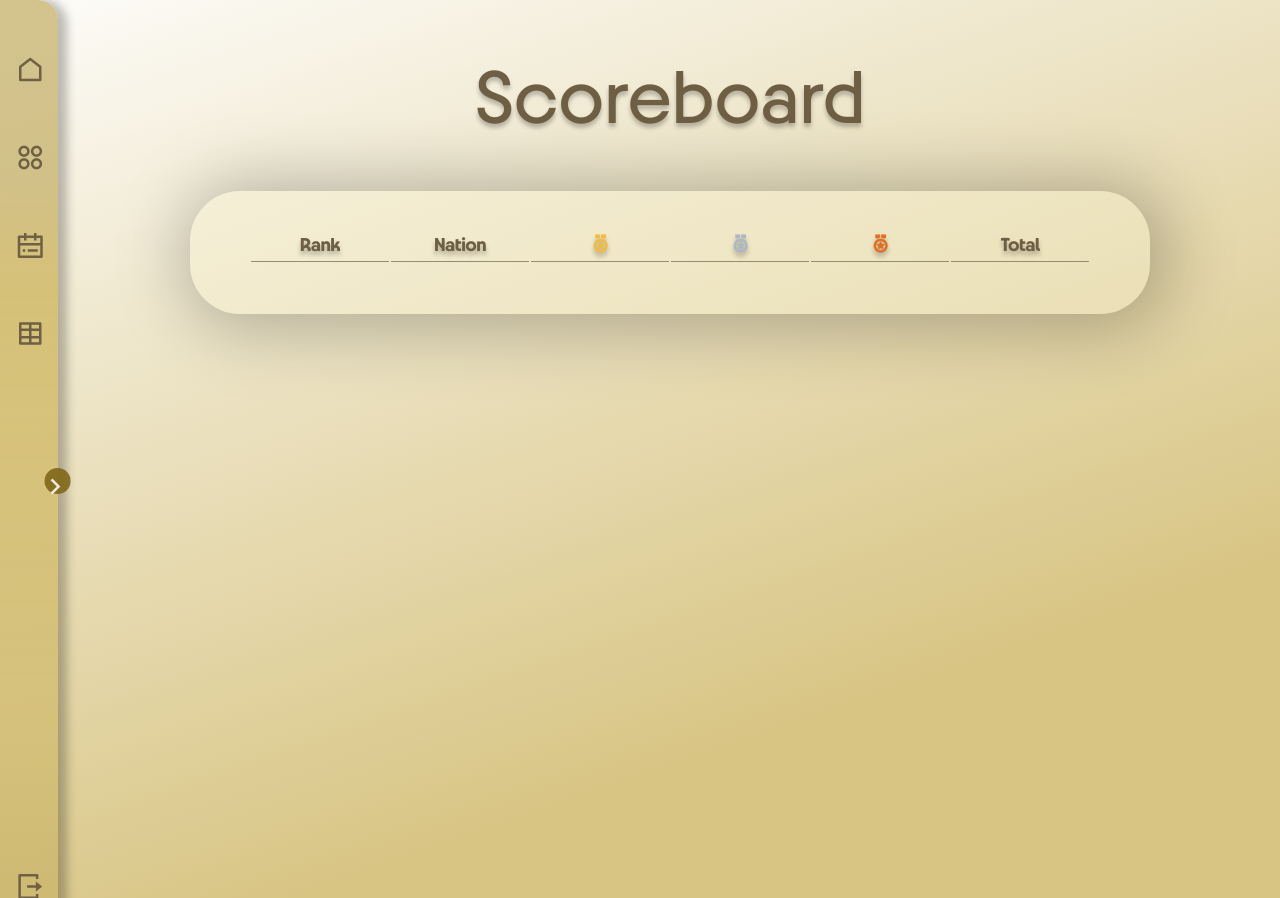
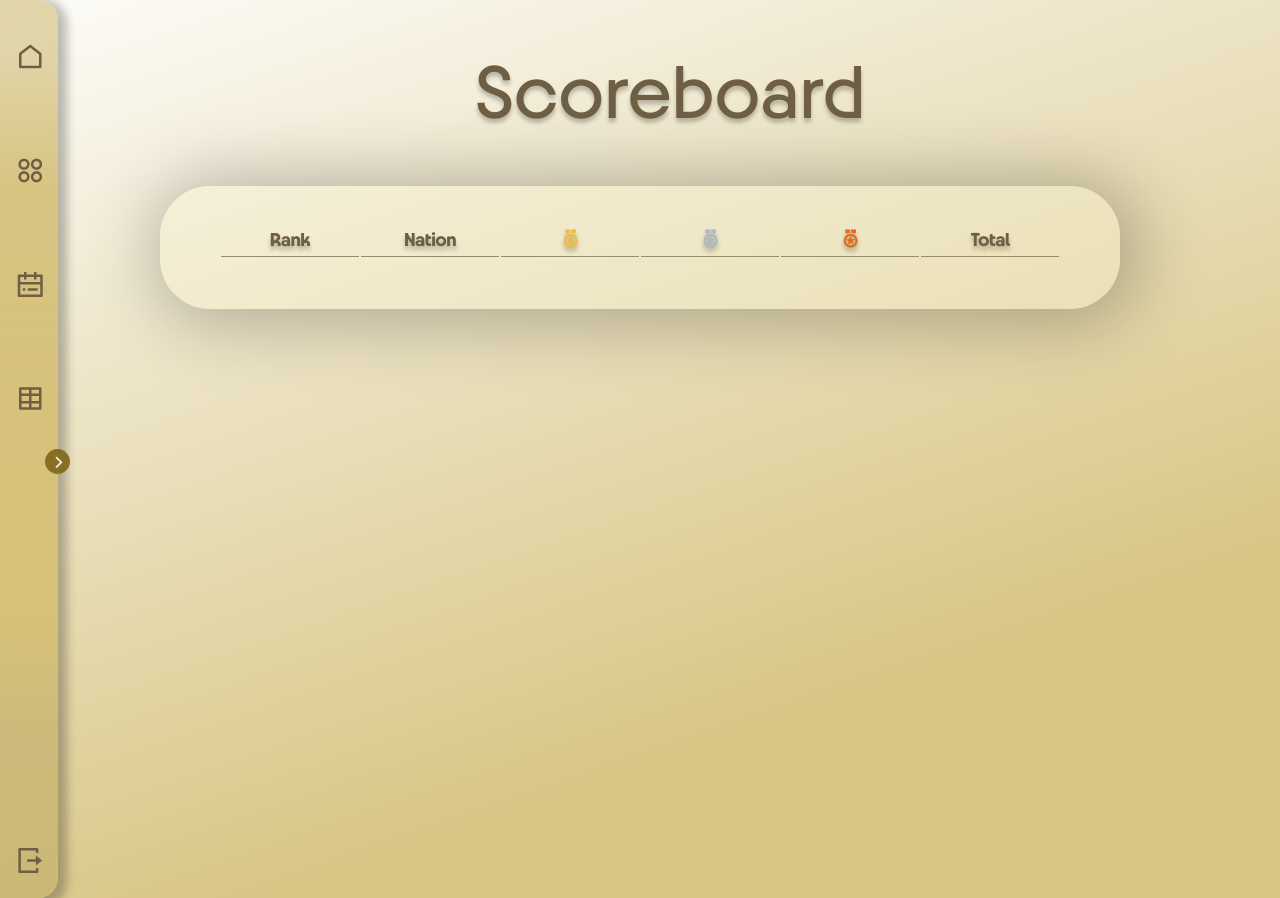
Before and after one commit to kuisskui/Audience-Application, a Django app: page /scoreboard/ in a window 1280 px wide. Run offline with Django 4.2, Linux system fonts and the light colour scheme; data that the repository does not hold is empty; some libraries are stand-ins or nearby versions.

Commit message:
Fixed css

```diff
--- a/audience/static/audience/base.css
+++ b/audience/static/audience/base.css
@@ -3,10 +3,12 @@
   src: url('/static/fonts/Paris2024-Variable.ttf') format('truetype');
 }
 
+/*
 *, html, body {
     margin: 0;
     padding: 0;
-}
+} */
+
 
 body {
     font-family:Paris2024-Variable;
@@ -18,12 +20,14 @@ body {
     border-top-left-radius: 0px;
     border-top-right-radius: 20px;
     border-bottom-left-radius: 0px; */
+    width: 100%;
+    height: 100%;
   }
 
 
 .nav {
   float:left;
-  width: 288px;
+  width: 18vw;
   height: 100%;
   /* background: linear-gradient(#CEBA7394, #D4BF77E5, #D6C178, #C7B36FC7); */
   border-bottom-right-radius: 20px;
@@ -38,7 +42,7 @@ body {
 
 .invisible-box {
   float:left;
-  width: 288px;
+  width: 60px;
   height: 100vh;
   display: flex;
 }
@@ -52,7 +56,7 @@ body {
 
 .nav.close {
   float: left;
-  width: 60px;
+  width: 4.5vw;
   height: 100%;
 }
 
@@ -71,7 +75,7 @@ body {
 } */
 .paths {
   width: 100%;
-  padding-left: 15px;
+  padding-left: 1.2vw;
   display: flex;
   flex-direction: column;
   /* background-color: #717171; */
@@ -85,6 +89,7 @@ body {
 
 .sep-icon:hover {
   color: #a43939;
+  cursor: pointer;
 }
 
 .icon-box {
@@ -139,6 +144,7 @@ body {
 .nav .arrow:hover {
   background-color: #f0ebe3;
   color: #a43939;;
+  cursor: pointer;
 }
 
 .searchBar {
--- a/audience/static/audience/scoreboard.css
+++ b/audience/static/audience/scoreboard.css
@@ -6,161 +6,6 @@
 *, html, body {
     margin: 0;
     padding: 0;
-    z-index: 0;
-}
-
-body {
-  font-family:Paris2024-Variable;
-  background: linear-gradient(161deg, rgba(255, 253, 253, 0.00) -4.34%, rgba(212, 191, 119, 0.90) 74.87%), #FFF;
-}
-
-.nav {
-  float:left;
-  width: 16vw;
-  height: 100%;
-  /* background: linear-gradient(#CEBA7394, #D4BF77E5, #D6C178, #C7B36FC7); */
-  border-bottom-right-radius: 20px;
-  border-top-left-radius: 0px;
-  border-top-right-radius: 20px;
-  border-bottom-left-radius: 0px;
-  background: linear-gradient(360deg, rgb(206, 186, 115) 6.56%, rgba(212, 191, 119, 0.90) 21.15%, #D6C178 69.06%, rgba(199, 179, 111, 0.78) 81.04%);
-  box-shadow: 4px 4px 10px 5px rgba(0, 0, 0, 0.25);
-  display: flex;
-  position: fixed;
-  padding-left: 0.2vw;
-  padding-top: 2%;
-  padding-bottom: 1%;
-  z-index: 1;
-}
-
-.invisible-box {
-  float:left;
-  width: 60px;
-  height: 100vh;
-  display: flex;
-}
-
-.invisible-box.close {
-  float:left;
-  width: 60px;
-  height: 100vh;
-  display: flex;
-}
-
-.nav.close {
-  float: left;
-  width: 4.3vw;
-  height: 100%;
-  padding-left: 0.2vw;
-  z-index: 1;
-}
-
-@media (max-width: 1500px) {
-  .nav {
-    width: 280px;
-  }
-}
-
-.nav.close .sep-icon p {
-  opacity: 0;
-  pointer-events: none;
-}
-
-.nav.close .arrow {
-  -webkit-transform: scaleX(-1);
-  transform: scaleX(-1);
-  justify-content: center;
-  align-items: center;
-}
-
-.nav.close .arrow .i{
-  justify-content: center;
-  align-items: center;
-}
-/* .sp {
-  display:flex ;
-  margin: 0%;
-} */
-.paths {
-  width: 100%;
-  padding-left: 1vw;
-  display: flex;
-  flex-direction: column;
-  /* background-color: #717171; */
-}
-
-.icon-text {
-  font-size: 30px;
-  color: hsl(39, 24%, 35%);
-  text-decoration: none;
-  margin-bottom: 50px;
-}
-
-.icon-box {
-  margin-top: 27px;
-  margin-bottom: 27px;
-  justify-content: center;
-}
-
-.sep-icon {
-  display: flex;
-}
-
-.sep-icon:hover {
-  color: #a43939;
-}
-
-.sep-icon p {
-  font-size: 24px;
-  font-weight: 500;
-}
-
-.usr-prof a {
-  font-size: 1px;
-}
-
-.icon {
-  min-width: 60px;
-}
-
-.paths .icon:visited {
-  text-decoration: none;
-}
-
-.nav .arrow {
-  align-items: center;
-  position: absolute;
-  top:50%;
-  right: -1vw;
-  transform: translateY(-50%);
-  height: 2vw;
-  width: 2vw;
-  background-color: rgba(128, 102, 24, 0.9);
-  font-size: 30px;
-  color: #f0ebe3;
-  /* border-top-right-radius: 20px 40px;
-  border-bottom-right-radius: 20px 40px; */
-  border-radius: 50%;
-
-}
-
-.nav .log {
-  margin-bottom: 20px;
-  margin-top: auto;
-  justify-content: center;
-}
-
-.nav .arrow:hover {
-  background-color: #f0ebe3;
-  color: #a43939;
-  cursor: pointer;
-}
-
-.outer-box2 {
-  padding-bottom: 50px;
-  padding-top: 5px;
-  display: grid;
-  justify-content: center;
 }
 
 .score-board {
--- a/audience/templates/audience/scoreboard.html
+++ b/audience/templates/audience/scoreboard.html
@@ -1,3 +1,4 @@
+{% extends "audience/base.html" %}
 {% load static %}
 <!DOCTYPE html>
 <html lang="en">
@@ -9,101 +10,11 @@
     <link rel="icon" type="image/png" href="{% static 'audience/image/Web-logo.png' %}">
     <link href="https://cdn.jsdelivr.net/gh/lipis/flag-icons@6.14.0/css/flag-icons.min.css" rel="stylesheet"/>
     <title>Scoreboard</title>
-    <link rel="stylesheet" href="{% static 'audience/scoreboard.css' %}">
+    {% block script %}<link rel="stylesheet" href="{% static 'audience/scoreboard.css' %}">{% endblock %}
 </head>
 
 <body>
-    <div class="invisible-box"></div>
-    <nav class="nav close">
-        <div class="paths">
-            {% if user.is_authenticated %}
-                <div class="icon-box">
-                    <a class="icon-text" href="{% url 'user_profile:profile' %}">
-                        <div class="sep-icon">
-                            <i class="ri-user-line icon"></i>
-                            <p>{{user}}</p>
-                        </div>
-                    </a>
-                </div>
-            {% endif %}
-
-            <div class="icon-box">
-                <a class ="icon-text" href="{% url 'audience:homepage' %}">
-                    <div class="sep-icon">
-                        <i class="ri-home-line icon"></i>
-                        <p>Home</p>
-                    </div>
-                </a>
-            </div>
-
-            <div class="icon-box">
-                <a class ="icon-text" href="{% url 'audience:sports' %}">
-                    <div class="sep-icon">
-                        <!-- <i class="ri-apps-2-fill icon"></i> -->
-                        <i class="ri-apps-2-line icon"></i>
-                        <p>Sports</p>
-                    </div>
-                </a>
-            </div>
-
-            <div class="icon-box">
-                <a class ="icon-text" href="{% url 'audience:sport_program' %}">
-                    <div class="sep-icon">
-                        <i class="ri-calendar-todo-line icon"></i>
-                        <p>SportProgram</p>
-                    </div>
-                </a>
-            </div>
-
-            <div class="icon-box">
-                <a class ="icon-text" href="{% url 'audience:scoreboard' %}">
-                    <div class="sep-icon">
-                        <i class="ri-table-2 icon"></i>
-                        <p>Scoreboard</p>
-                    </div>
-                </a>
-            </div>
-
-            <div class="log">
-                {% if user.is_authenticated %}
-                <div class = "logout">
-                    <a class="icon-text" href = "{% url 'account_logout' %}">
-                        <div class="sep-icon">
-                            <i class="ri-logout-box-line icon"></i>
-                            <p>Logout</p>
-                        </div>
-                    </a>
-                </div>
-
-                {% else %}
-                    <a class="icon-text" href="{% url 'account_login' %}">
-                        <div class="sep-icon">
-                            <i class="ri-logout-box-r-line icon"></i>
-                            <p>Login</p>
-                        </div>
-
-                    </a>
-                {% endif %}
-            </div>
-
-
-        </div>
-        <div class="arrow">
-            <i class="ri-arrow-left-s-line toggle"></i>
-        </div>
-    </nav>
-
-    <script>
-        const body = document.querySelector("body"),
-        nav = body.querySelector(".nav"),
-        invisible = body.querySelector(".invisible-box"),
-        toggle = body.querySelector(".toggle");
-
-        toggle.addEventListener("click" , () =>{
-            nav.classList.toggle("close");
-            invisible.classList.toggle("close");
-        });
-    </script>
+    {% block content %}
     <div class="right">
         <br><br>
         <div class="outer-box2">
@@ -138,5 +49,6 @@
             </div>
         </div>
     </div>
+    {% endblock %}
 </body>
 </html>
```
